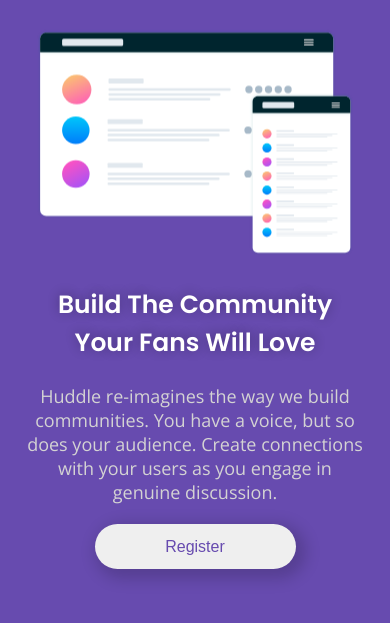
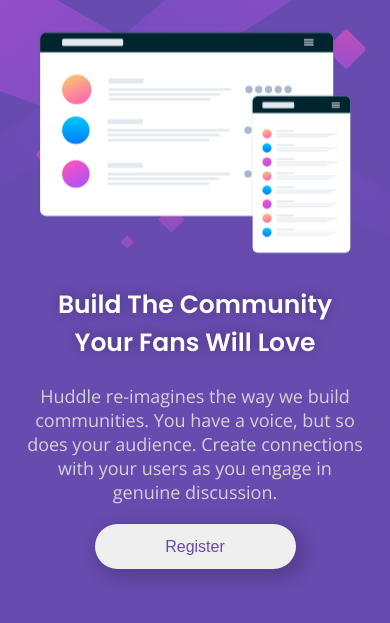
Before and after one commit to JPbyte/huddle-landing-page-with-single-introductory-section-master, a plain HTML site: page index.html in a window 390 px wide. Shown: the part 139-762 px from the top of the page. Drawn offline with nearby package versions, Linux system fonts and the light colour scheme.

Commit message:
Update Lading Page

```diff
--- a/scss/main.scss
+++ b/scss/main.scss
@@ -29,7 +29,7 @@
 }
 
 body{
-    background: url(design/bg-desktop.svg) no-repeat $Violet;
+    background: url(../design/bg-desktop.svg) no-repeat $Violet;
     background-size: cover;
     width: 100%;
     min-height: 100vh;
@@ -123,7 +123,7 @@
         }
 
 @media (max-width: 1000px){
-    background: url(design/bg-mobile.svg) top no-repeat $Violet;
+    background: url(../design/bg-mobile.svg) top no-repeat $Violet;
     background-size: contain;
     display:flex;
     flex-direction:column;
```
Also changed, not shown: scss/main.css, 1 other file.
